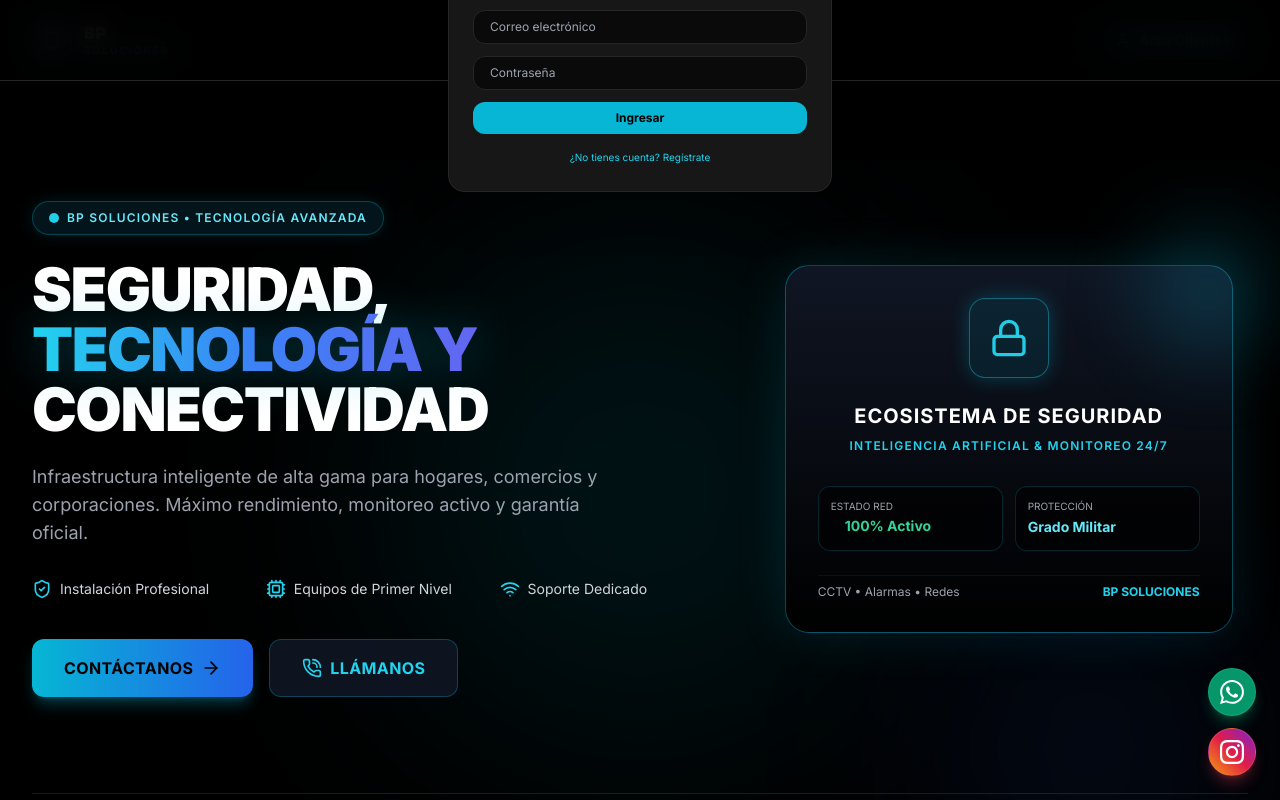
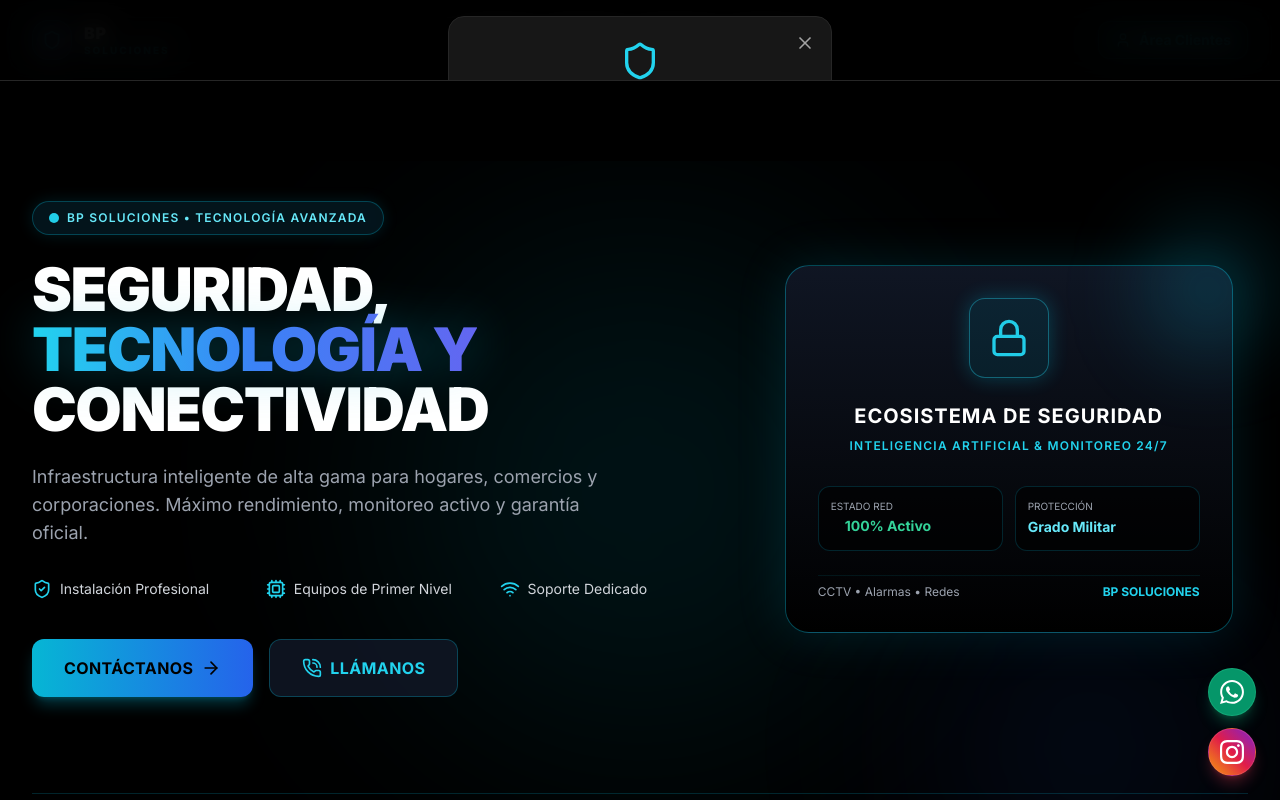
Before and after one commit to BPsoluciones/bpsoluciones-web, a Next.js app: page / in a window 1280 px wide. Both pictures are taken after a click on the button "Área Clientes". Shown: the top 800 px of the page. Built offline with nearby package versions, Linux system fonts and the light colour scheme.

Commit message:
Centrar modal de clientes perfectamente en la pantalla

```diff
--- a/app/components/ClientPortal.tsx
+++ b/app/components/ClientPortal.tsx
@@ -1,6 +1,6 @@
 'use client';
 import { useState } from 'react';
-import { User, Shield, X, AlertCircle, Lock } from 'lucide-react';
+import { User, Shield, X, AlertCircle } from 'lucide-react';
 import { useRouter } from 'next/navigation';
 
 export default function ClientPortal() {
@@ -62,8 +62,8 @@ export default function ClientPortal() {
       </button>
 
       {isOpen && (
-        <div className="fixed inset-0 z-[100] flex items-center justify-center bg-black/90 backdrop-blur-md p-4">
-          <div className="w-full max-w-sm bg-neutral-900 border border-neutral-800 rounded-2xl p-6 shadow-2xl relative">
+        <div className="fixed inset-0 z-[100] flex items-center justify-center bg-black/90 backdrop-blur-md p-4 overflow-y-auto">
+          <div className="w-full max-w-sm bg-neutral-900 border border-neutral-800 rounded-2xl p-6 shadow-2xl relative my-auto">
             <button onClick={() => setIsOpen(false)} className="absolute top-4 right-4 text-neutral-400 hover:text-white">
               <X className="w-5 h-5" />
             </button>
```
